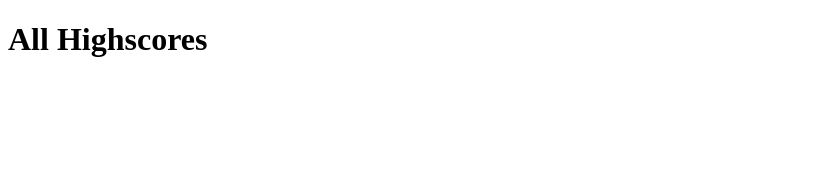
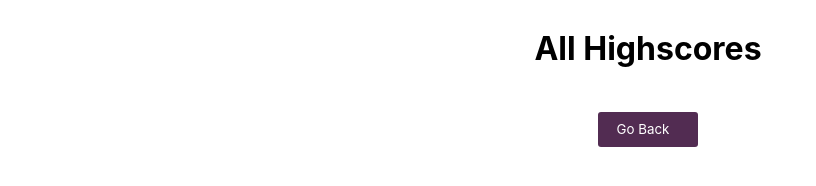
Before and after one commit to Upster23/Test-Your-Coding-Knowledge, a plain HTML site: page highscores.html in a window 1280 px wide. Shown: the whole page, without its empty margins (0-816 px from the left). Drawn offline with Linux system fonts and the light colour scheme.

Commit message:
final commit fixing erros and display properly

```diff
--- a/assets/css/style.css
+++ b/assets/css/style.css
@@ -31,8 +31,6 @@ header{
     background-color: rgb(109, 62, 109);
 }
 
-
-
 .container{
     width: 80%;
     max-width: 30%;
@@ -40,7 +38,6 @@ header{
     display: flex;
     justify-content: center;
     align-items: center;
-
 }
 
 .btn{
@@ -115,11 +112,51 @@ input{
     margin:0 10px 0 4px;
 }
 
+li{
+    list-style-type: none;
+}
+
+/* li {
+    list-style-type: none;
+    border: 1px;
+    background-color: rgb(109, 62, 109);
+    width: 250px;
+    margin: auto;
+    text-align: left;
+    /* padding: 5px;
+    color: white; */
+/* } */ */
+
 #scores{
     text-align: center;
     height: max-content;
 }
 
+#highscores {
+    /* margin: 3px 0 0 0; */
+    padding: 2px;
+    /* border: 1px solid black;*/
+    list-style-type: none;
+    /* background-color: violet; */
+    /* width: 200px; */
+    /*margin-top: 5px; */
+}
+
+#score-summary {
+    text-align: center;
+}
+
+.high-btn {
+    margin-left: 0px;
+    width: 100px;
+    height: 35px;
+    text-align: center;
+}
+
 .hide{
     display: none;
 }
+
+.text-center{
+    text-align: center;
+}
--- a/highscores.html
+++ b/highscores.html
@@ -4,15 +4,19 @@
         <meta charset="UTF-8" />
         <meta http-equiv="X-UA-Compatible" content="IE=edge" />
         <meta name="viewport" content="width=device-width, initial-scale=1.0" />
-        <title>Document</title>
+        <title>High Scores Summary</title>
+        <link rel="stylesheet" type="text/css" href="./assets/css/style.css" />
     </head>
     <body>
-        <h1>All Highscores</h1>
+        <h1 id ="score-summary">All Highscores</h1>
 
-        <section>
-            <ul id="highscores"></ul>
+        <section class="text-center">
+            <ul  id="highscores"></ul>
         </section>
+        <section class="text-center">
 
+            <a  href="index.html"><button id="restart-btn" class ="btn high-btn" type="submit" >Go Back</button> </a>
+        </section>
         <script>
             const ulScore = document.getElementById('highscores');
             // get all the scores from local storage
@@ -32,6 +36,7 @@
 
                 const li = document.createElement("li");
                 li.textContent = `${score.initials}: ${score.score}`;
+                li.setAttribute("class", "list-group")
                 ulScore.appendChild(li);
             }
 
```
Also changed, not shown: assets/js/script.js (+8 -9 lines), index.html (+3 -3 lines).
